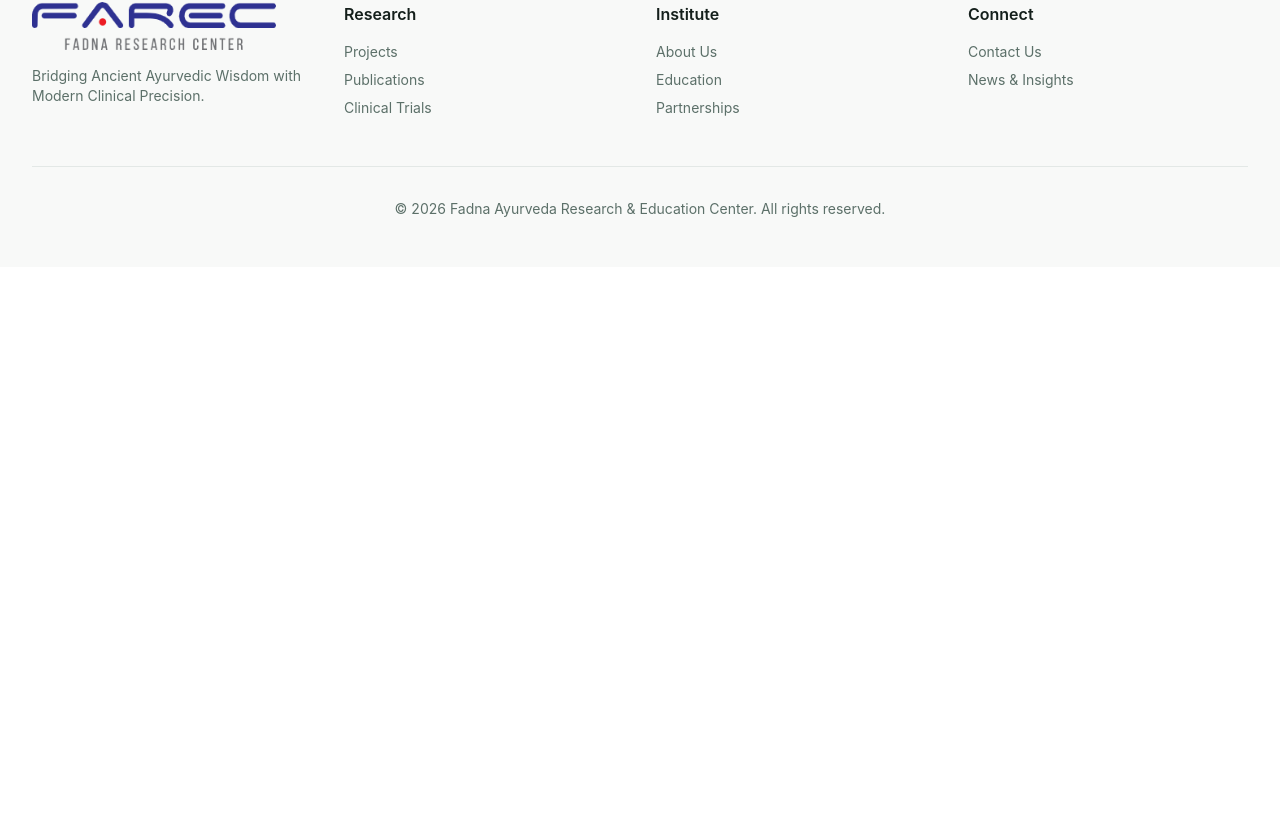
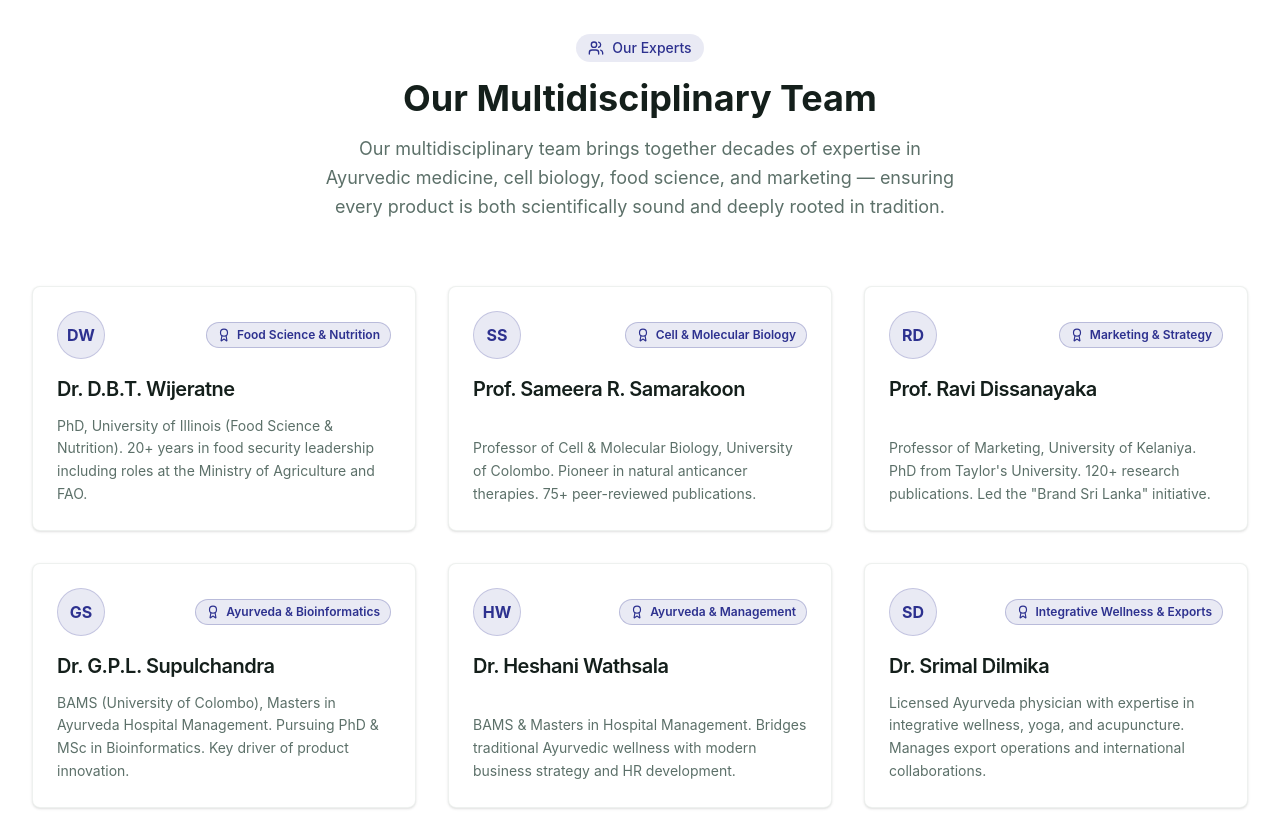
Before and after one commit to gayanfadna-spec/farec, a React (Vite) app: page /about in a window 1280 px wide. Shown: the part 2807-3620 px from the top of the page. Before the commit the page ends 3074 px from the top, so only its background shows below. Built offline with nearby package versions, Linux system fonts and the light colour scheme.

Commit message:
feat: add About page component with company overview and team members

```diff
--- a/src/pages/About.tsx
+++ b/src/pages/About.tsx
@@ -1,9 +1,38 @@
-import { Target, Eye, ShieldCheck } from "lucide-react";
+import { Target, Eye, ShieldCheck, Users, Award } from "lucide-react";
+import { Card, CardContent, CardHeader, CardTitle } from "@/components/ui/card";
 
-
-
-
-
+const TEAM_MEMBERS = [
+  {
+    name: "Dr. D.B.T. Wijeratne",
+    role: "Food Science & Nutrition",
+    bio: "PhD, University of Illinois (Food Science & Nutrition). 20+ years in food security leadership including roles at the Ministry of Agriculture and FAO.",
+  },
+  {
+    name: "Prof. Sameera R. Samarakoon",
+    role: "Cell & Molecular Biology",
+    bio: "Professor of Cell & Molecular Biology, University of Colombo. Pioneer in natural anticancer therapies. 75+ peer-reviewed publications.",
+  },
+  {
+    name: "Prof. Ravi Dissanayaka",
+    role: "Marketing & Strategy",
+    bio: "Professor of Marketing, University of Kelaniya. PhD from Taylor's University. 120+ research publications. Led the \"Brand Sri Lanka\" initiative.",
+  },
+  {
+    name: "Dr. G.P.L. Supulchandra",
+    role: "Ayurveda & Bioinformatics",
+    bio: "BAMS (University of Colombo), Masters in Ayurveda Hospital Management. Pursuing PhD & MSc in Bioinformatics. Key driver of product innovation.",
+  },
+  {
+    name: "Dr. Heshani Wathsala",
+    role: "Ayurveda & Management",
+    bio: "BAMS & Masters in Hospital Management. Bridges traditional Ayurvedic wellness with modern business strategy and HR development.",
+  },
+  {
+    name: "Dr. Srimal Dilmika",
+    role: "Integrative Wellness & Exports",
+    bio: "Licensed Ayurveda physician with expertise in integrative wellness, yoga, and acupuncture. Manages export operations and international collaborations.",
+  },
+];
 
 export default function AboutPage() {
   return (
@@ -114,6 +143,56 @@ export default function AboutPage() {
           </p>
         </div>
       </section>
+
+      {/* Multidisciplinary Team */}
+      <section className="py-20 bg-background border-t border-border/40">
+        <div className="container px-4 md:px-8 mx-auto">
+          <div className="max-w-3xl mx-auto text-center space-y-4 mb-16">
+            <div className="inline-flex items-center space-x-2 bg-primary/10 text-primary px-3 py-1 rounded-full text-sm font-medium">
+              <Users className="h-4 w-4" />
+              <span>Our Experts</span>
+            </div>
+            <h2 className="text-3xl md:text-4xl font-serif font-bold">Our Multidisciplinary Team</h2>
+            <p className="text-lg text-muted-foreground leading-relaxed text-balance">
+              Our multidisciplinary team brings together decades of expertise in Ayurvedic medicine, cell biology, food science, and marketing — ensuring every product is both scientifically sound and deeply rooted in tradition.
+            </p>
+          </div>
+
+          <div className="grid md:grid-cols-2 lg:grid-cols-3 gap-8">
+            {TEAM_MEMBERS.map((member, index) => {
+              const cleaned = member.name.replace(/(Dr\.|Prof\.)\s*/g, "").trim();
+              const parts = cleaned.split(/\s+/).filter(Boolean);
+              const firstChar = parts[0]?.replace(/[^a-zA-Z]/g, "")[0] || "";
+              const lastChar = parts[parts.length - 1]?.replace(/[^a-zA-Z]/g, "")[0] || "";
+              const initials = (firstChar + lastChar).toUpperCase() || "DR";
+
+              return (
+                <Card key={index} className="group hover:shadow-lg transition-all duration-300 border-border/60 hover:border-primary/40 flex flex-col justify-between">
+                  <CardHeader className="space-y-3 pb-3">
+                    <div className="flex items-center justify-between gap-2">
+                      <div className="h-12 w-12 rounded-full bg-primary/10 text-primary flex items-center justify-center font-serif font-bold text-base border border-primary/20 group-hover:bg-primary group-hover:text-primary-foreground transition-colors duration-300 shrink-0">
+                        {initials}
+                      </div>
+                      <span className="text-xs font-semibold px-2.5 py-1 rounded-full bg-primary/10 text-primary border border-primary/25 flex items-center gap-1.5 text-right">
+                        <Award className="h-3.5 w-3.5 text-primary shrink-0" />
+                        {member.role}
+                      </span>
+                    </div>
+                    <CardTitle className="text-xl pt-1 group-hover:text-primary transition-colors">
+                      {member.name}
+                    </CardTitle>
+                  </CardHeader>
+                  <CardContent className="pt-0">
+                    <p className="text-sm text-muted-foreground leading-relaxed">
+                      {member.bio}
+                    </p>
+                  </CardContent>
+                </Card>
+              );
+            })}
+          </div>
+        </div>
+      </section>
     </div>
   );
 }
```
